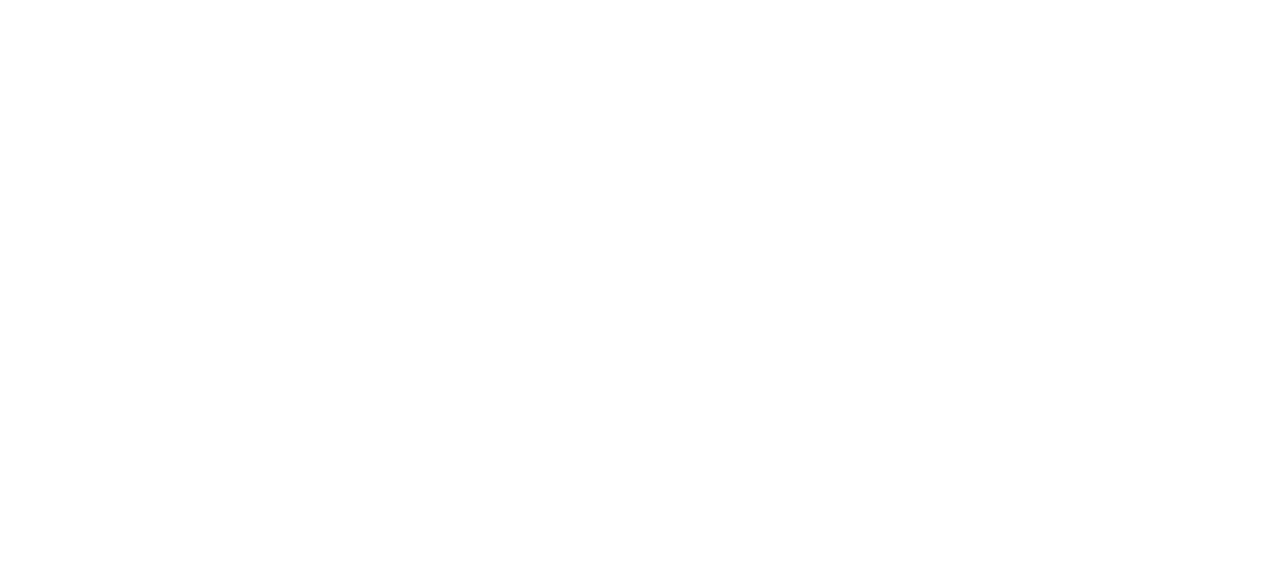
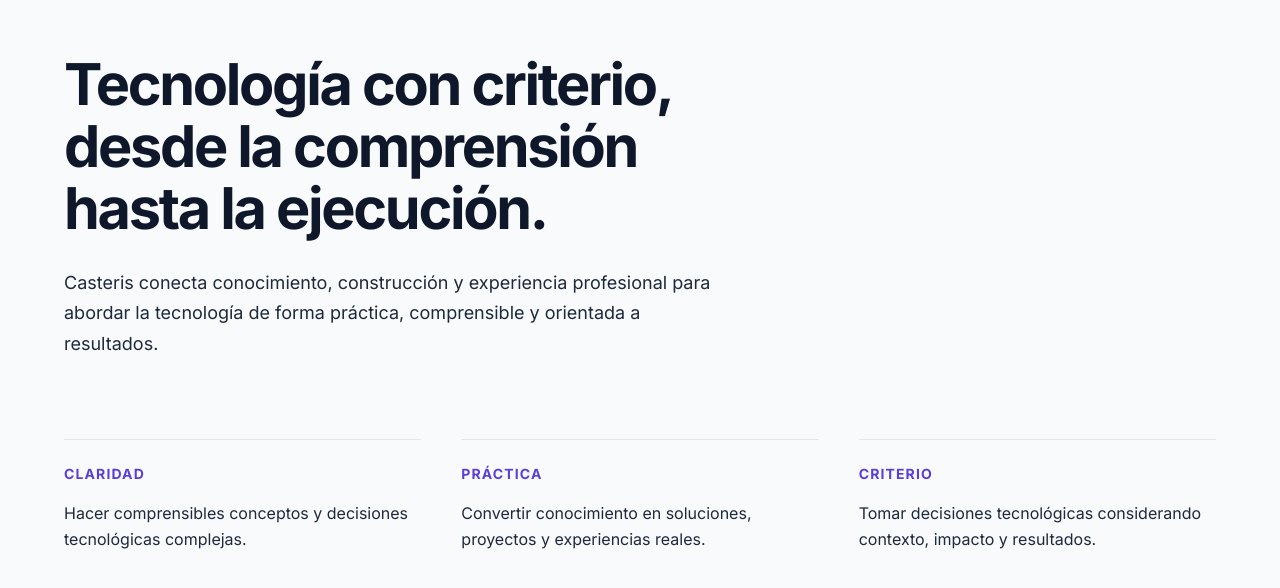
Before and after one commit to casteris/casteris, a Next.js app: page / in a window 1280 px wide. Shown: the part 860-1448 px from the top of the page. Before the commit the page ends 801 px from the top, so only its background shows below. Built offline with nearby package versions, Linux system fonts and the light colour scheme.

Commit message:
feat: add landing value proposition

```diff
--- a/src/app/page.tsx
+++ b/src/app/page.tsx
@@ -1,5 +1,6 @@
 import Header from "../components/Header/Header";
 import Hero from "../components/Hero/Hero";
+import ValueProposition from "../components/ValueProposition/ValueProposition";
 
 export default function Home() {
   return (
@@ -8,6 +9,7 @@
 
       <main>
         <Hero />
+        <ValueProposition />
       </main>
     </>
   );
--- /dev/null
+++ b/src/components/ValueProposition/ValueProposition.css
@@ -0,0 +1,86 @@
+.value-proposition {
+  background: var(--color-surface);
+}
+
+.value-proposition__container {
+  width: min(100% - 2rem, 72rem);
+  margin: 0 auto;
+  padding: 7rem 0;
+}
+
+.value-proposition__introduction {
+  max-width: 48rem;
+}
+
+.value-proposition__title {
+  max-width: 18ch;
+  margin: 0;
+  color: var(--color-black);
+  font-size: clamp(2.25rem, 4.5vw, 3.75rem);
+  font-weight: 700;
+  line-height: 1.08;
+  letter-spacing: -0.04em;
+}
+
+.value-proposition__description {
+  max-width: 42rem;
+  margin: 1.75rem 0 0;
+  color: var(--color-graphite);
+  font-size: 1.125rem;
+  line-height: 1.7;
+}
+
+.value-proposition__principles {
+  display: grid;
+  grid-template-columns: repeat(3, 1fr);
+  gap: 2.5rem;
+  margin-top: 5rem;
+}
+
+.value-proposition__principle {
+  padding-top: 1.5rem;
+  border-top: 1px solid var(--color-border);
+}
+
+.value-proposition__principle-title {
+  margin: 0;
+  color: var(--color-primary);
+  font-size: 0.875rem;
+  font-weight: 700;
+  line-height: 1.4;
+  letter-spacing: 0.08em;
+  text-transform: uppercase;
+}
+
+.value-proposition__principle-description {
+  margin: 1rem 0 0;
+  color: var(--color-graphite);
+  font-size: 1rem;
+  line-height: 1.65;
+}
+
+@media (max-width: 48rem) {
+  .value-proposition__container {
+    padding: 5rem 0;
+  }
+
+  .value-proposition__title {
+    font-size: clamp(2rem, 10vw, 3rem);
+  }
+
+  .value-proposition__description {
+    margin-top: 1.5rem;
+    font-size: 1rem;
+    line-height: 1.65;
+  }
+
+  .value-proposition__principles {
+    grid-template-columns: 1fr;
+    gap: 2rem;
+    margin-top: 3.5rem;
+  }
+
+  .value-proposition__principle {
+    padding-top: 1.25rem;
+  }
+}
--- /dev/null
+++ b/src/components/ValueProposition/ValueProposition.tsx
@@ -0,0 +1,59 @@
+import "./ValueProposition.css";
+
+const principles = [
+  {
+    title: "Claridad",
+    description:
+      "Hacer comprensibles conceptos y decisiones tecnológicas complejas.",
+  },
+  {
+    title: "Práctica",
+    description:
+      "Convertir conocimiento en soluciones, proyectos y experiencias reales.",
+  },
+  {
+    title: "Criterio",
+    description:
+      "Tomar decisiones tecnológicas considerando contexto, impacto y resultados.",
+  },
+];
+
+export default function ValueProposition() {
+  return (
+    <section
+      className="value-proposition"
+      aria-labelledby="value-proposition-title"
+    >
+      <div className="value-proposition__container">
+        <div className="value-proposition__introduction">
+          <h2
+            id="value-proposition-title"
+            className="value-proposition__title"
+          >
+            Tecnología con criterio, desde la comprensión hasta la ejecución.
+          </h2>
+
+          <p className="value-proposition__description">
+            Casteris conecta conocimiento, construcción y experiencia
+            profesional para abordar la tecnología de forma práctica,
+            comprensible y orientada a resultados.
+          </p>
+        </div>
+
+        <div className="value-proposition__principles">
+          {principles.map((principle) => (
+            <div className="value-proposition__principle" key={principle.title}>
+              <h3 className="value-proposition__principle-title">
+                {principle.title}
+              </h3>
+
+              <p className="value-proposition__principle-description">
+                {principle.description}
+              </p>
+            </div>
+          ))}
+        </div>
+      </div>
+    </section>
+  );
+}
```
